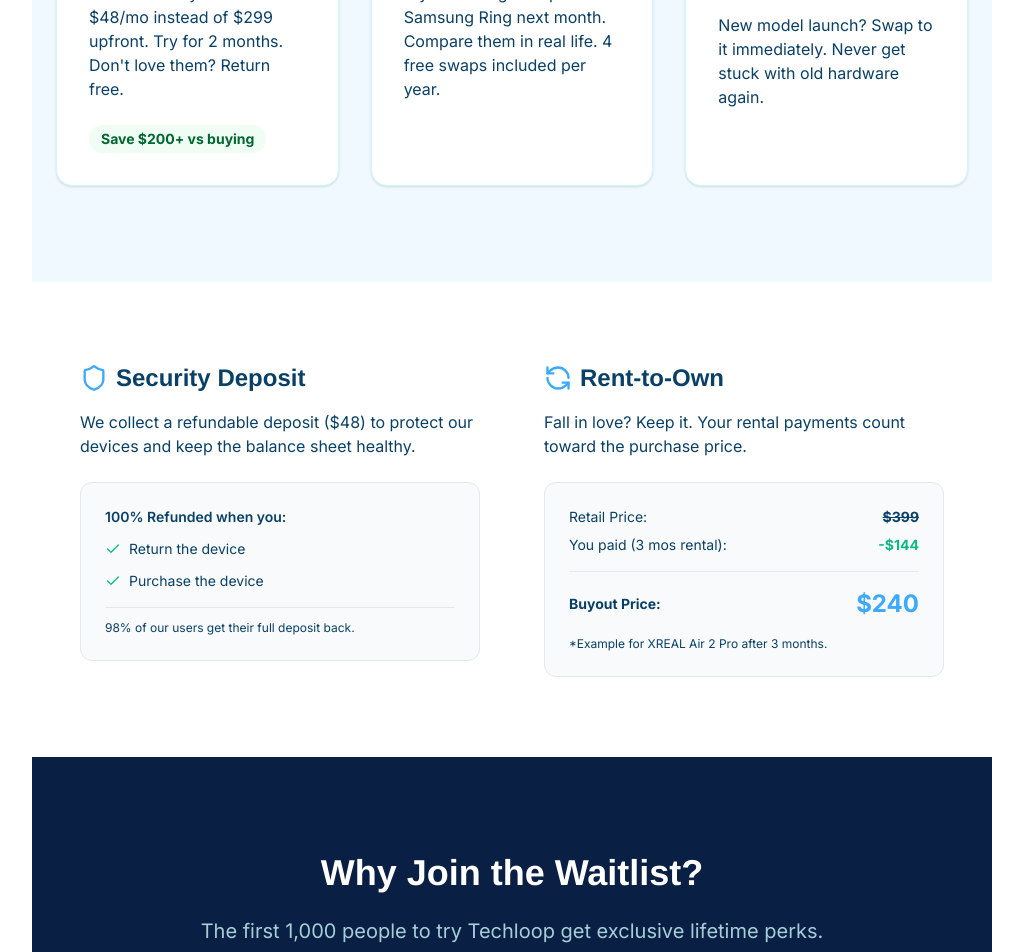
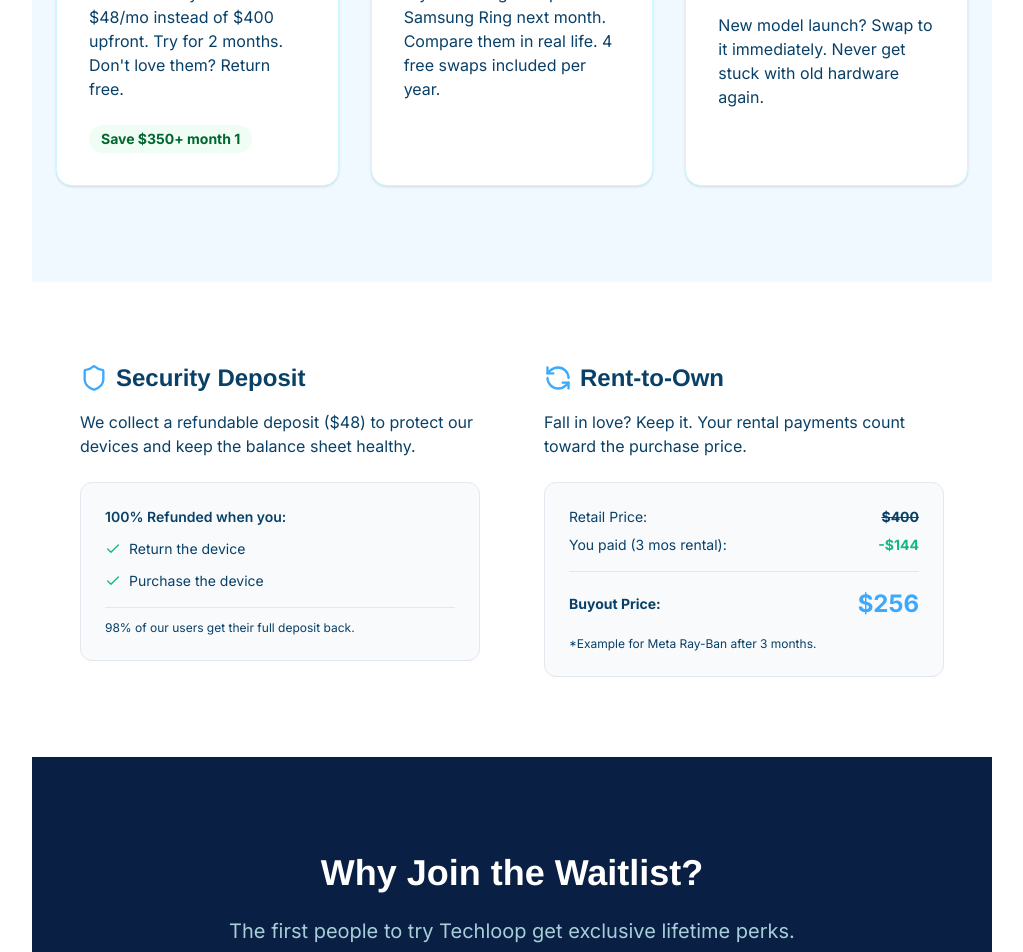
Before and after one commit to thinking-spot/techloop, a Next.js app: page /waitlist in a window 1280 px wide. Shown: the part 2160-3112 px from the top of the page, without its empty margins (256-1279 px from the left). Built offline with nearby package versions, Linux system fonts and the light colour scheme.

Commit message:
text changes to /waitlist page

```diff
--- a/src/app/waitlist/page.tsx
+++ b/src/app/waitlist/page.tsx
@@ -135,10 +135,10 @@ export default function WaitlistPage() {
                             <CheckCircle2 size={40} className="text-button mb-6" />
                             <h3 className="text-2xl font-bold text-headline mb-4">Try Risk-Free</h3>
                             <p className="text-paragraph mb-6">
-                                Rent Meta Ray-Ban for $48/mo instead of $299 upfront. Try for 2 months. Don&apos;t love them? Return free.
+                                Rent Meta Ray-Ban for $48/mo instead of $400 upfront. Try for 2 months. Don&apos;t love them? Return free.
                             </p>
                             <div className="bg-green-50 text-green-800 text-sm font-bold px-3 py-1 rounded-full inline-block">
-                                Save $200+ vs buying
+                                Save $350+ month 1
                             </div>
                         </div>
                         <div className="bg-white p-8 rounded-2xl shadow-sm border border-cyan-100">
@@ -194,7 +194,7 @@ export default function WaitlistPage() {
                         <div className="bg-[#F8FAFC] p-6 rounded-xl border border-[#E2E8F0] text-sm">
                             <div className="flex justify-between mb-2">
                                 <span className="text-paragraph">Retail Price:</span>
-                                <span className="font-bold text-headline line-through">$399</span>
+                                <span className="font-bold text-headline line-through">$400</span>
                             </div>
                             <div className="flex justify-between mb-4 pb-4 border-b border-[#E2E8F0]">
                                 <span className="text-paragraph">You paid (3 mos rental):</span>
@@ -202,10 +202,10 @@ export default function WaitlistPage() {
                             </div>
                             <div className="flex justify-between items-center">
                                 <span className="font-bold text-headline">Buyout Price:</span>
-                                <span className="font-bold text-2xl text-button">$240</span>
+                                <span className="font-bold text-2xl text-button">$256</span>
                             </div>
                             <p className="text-xs text-paragraph mt-4">
-                                *Example for XREAL Air 2 Pro after 3 months.
+                                *Example for Meta Ray-Ban after 3 months.
                             </p>
                         </div>
                     </div>
@@ -217,7 +217,7 @@ export default function WaitlistPage() {
                 <div className="max-w-6xl mx-auto">
                     <div className="text-center mb-16">
                         <h2 className="font-display text-4xl font-bold mb-6 text-white">Why Join the Waitlist?</h2>
-                        <p className="text-xl text-cyan-100/80">The first 1,000 people to try Techloop get exclusive lifetime perks.</p>
+                        <p className="text-xl text-cyan-100/80">The first people to try Techloop get exclusive lifetime perks.</p>
                     </div>
 
                     <div className="grid md:grid-cols-2 lg:grid-cols-4 gap-8">
```
